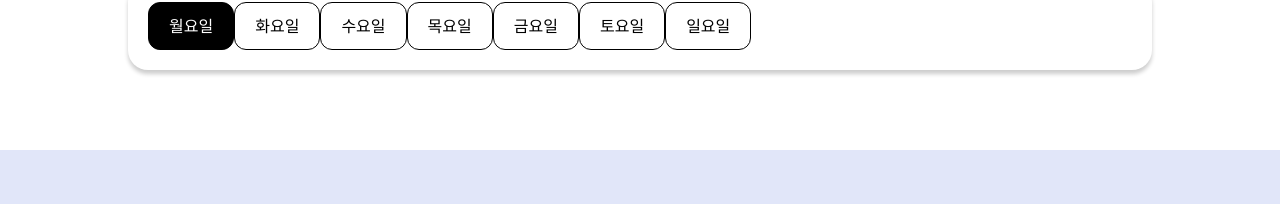
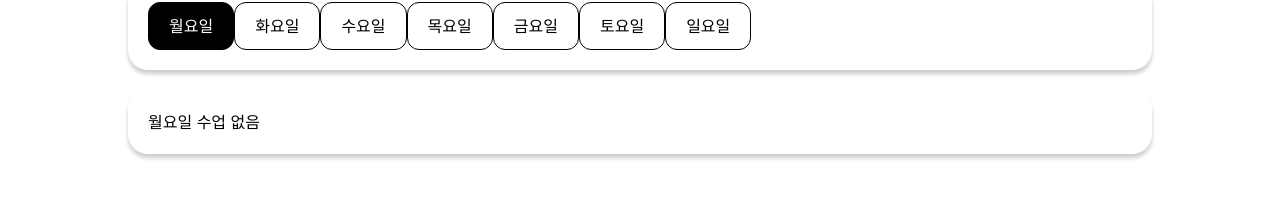
Before and after one commit to qor4/Learners-High, a React (Create React App) app in the folder frontend/: page / in a window 1280 px wide. Shown: the part 195-399 px from the top of the page. Built offline with nearby package versions, Linux system fonts and the light colour scheme.

Commit message:
[FE] Feat: ClassRoundItemBox 컴포넌트 수정 완료

```diff
--- a/frontend/src/components/class/ClassRoundItemBox.jsx
+++ b/frontend/src/components/class/ClassRoundItemBox.jsx
@@ -1,35 +1,44 @@
 // 메인 페이지에서 사용되는 수업 회차별 박스
 // 들어가는 내용 : 현재 회차, 일시, 수업 이름, 회차 제목, 강사 이름, 과제 일괄 다운, 강의룸 만들기
 
+import { useSelector } from "react-redux";
 import Button from "../common/Button";
 import Card from "../common/Card";
 import ClassStatusBox from "../common/ClassStatusBox";
 
-const ClassRoundItemBox = ({classInfo}) => {
+const ClassRoundItemBox = ({ classInfo }) => {
+    // const userType = useSelector((state) => state.user.userType);
+    const userType = "T";
+
     return (
         <Card>
             <ClassStatusBox size="lg" $point $round>
                 {classInfo.classRoundNo}회차
             </ClassStatusBox>
             <span>
-                {classInfo.classRoundStartDatetime} ~ {classInfo.classRoundEndDatetime}
+                {classInfo.classRoundStartDatetime} ~{" "}
+                {classInfo.classRoundEndDatetime}
             </span>
             <span>{classInfo.className}</span>
             <span>{classInfo.classRoundTitle}</span>
             <span>{classInfo.userName} 강사님</span>
 
             {/* 강사일 때 보일 버튼 */}
+            {userType === "T" && (
                 <div>
                     <Button>과제 일괄 다운</Button>
                     <Button $point>강의룸 만들기</Button>
                 </div>
+            )}
 
             {/* 학생일 때 보일 버튼 */}
+            {userType === "S" && (
                 <div>
                     <Button>학습 자료 다운</Button>
                     <Button>과제 제출</Button>
                     <Button $point>강의 입장</Button>
                 </div>
+            )}
         </Card>
     );
 };
--- a/frontend/src/components/class/ClassRoundItemBoxList.jsx
+++ b/frontend/src/components/class/ClassRoundItemBoxList.jsx
@@ -7,6 +7,7 @@ import axios from "axios";
 import { url } from "../../api/APIPath";
 
 import ClassRoundItemBox from "./ClassRoundItemBox";
+import Card from "../common/Card";
 
 const ClassRoundItemBoxList = (props) => {
     const userNo = useSelector((state) => state.user.userName);
@@ -95,9 +96,9 @@ const ClassRoundItemBoxList = (props) => {
 
     return (
         <>
-            {selectedDayClasses.map((classItem, index) => (
+            {selectedDayClasses.length > 0 ? selectedDayClasses.map((classItem, index) => (
                 <ClassRoundItemBox classInfo={classItem} key={index} />
-            ))}
+            )) : <Card>{props.dayName}요일 수업 없음</Card>}
         </>
     );
 };
--- a/frontend/src/components/main/TeacherMain.jsx
+++ b/frontend/src/components/main/TeacherMain.jsx
@@ -52,7 +52,7 @@ const TeacherMain = () => {
             </Card>
 
             {/* 수업 아이템이 들어가는 공간 */}
-            <ClassRoundItemBoxList selectedDay={selectedDay} />
+            <ClassRoundItemBoxList selectedDay={selectedDay} dayName={days[selectedDay - 1]} />
         </div>
     );
 };
```
Lines whose indentation alone changed are shown as unchanged.
